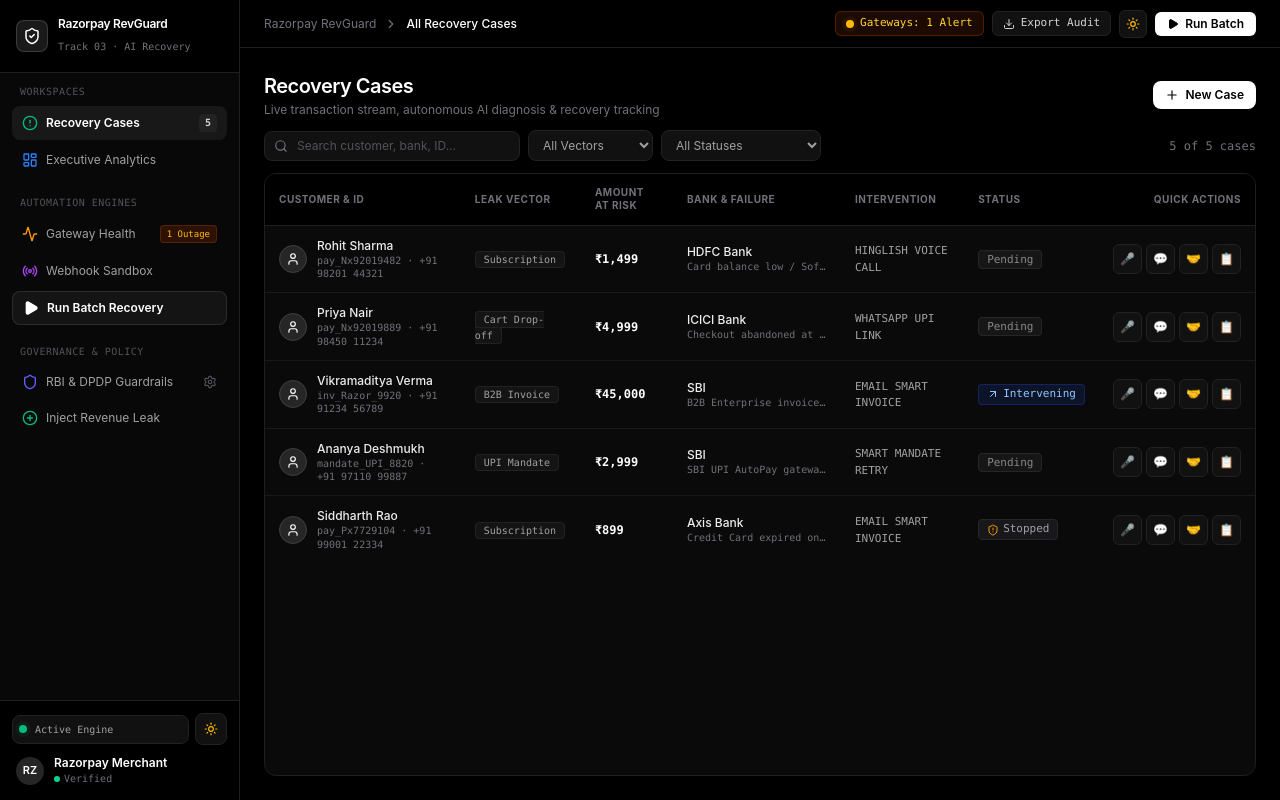
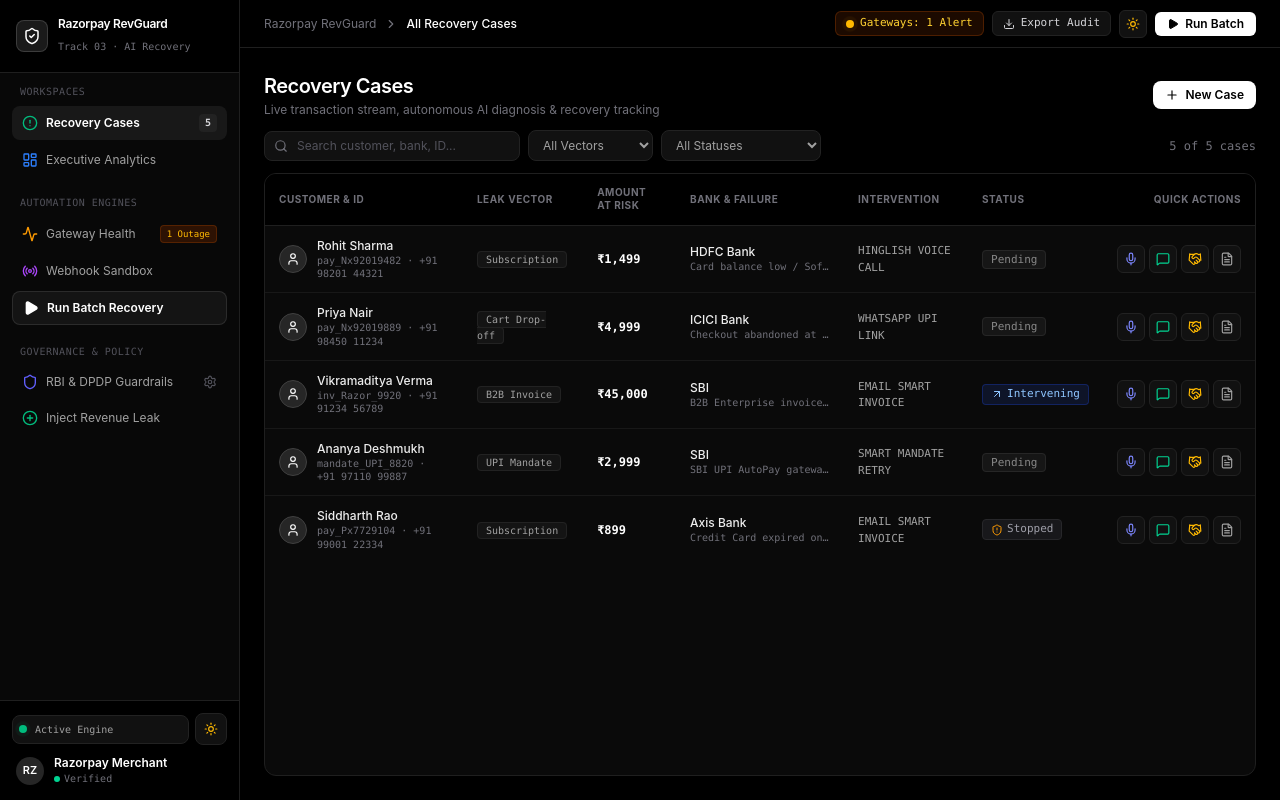
Before and after one commit to Arpitm544/Ai_-Revenue_recover, a React (Vite) app: page / in a window 1280 px wide. Built offline with nearby package versions, Linux system fonts and the light colour scheme.

Commit message:
fix(ui): polish quick action icons, light-mode status badges, and button interactions

```diff
--- a/src/features/bank-health/BankHealthView.tsx
+++ b/src/features/bank-health/BankHealthView.tsx
@@ -45,8 +45,12 @@ export const BankHealthView: React.FC<BankHealthViewProps> = ({
             </h2>
             <span className={`px-2 py-0.5 text-[10px] font-mono rounded ${
               degradedCount > 0
-                ? 'bg-amber-950/50 text-amber-400 border border-amber-800/40'
-                : 'bg-emerald-950/50 text-emerald-400 border border-emerald-800/40'
+                ? isDark
+                  ? 'bg-amber-950/50 text-amber-400 border border-amber-800/40'
+                  : 'bg-amber-100 text-amber-800 border border-amber-300 font-semibold'
+                : isDark
+                  ? 'bg-emerald-950/50 text-emerald-400 border border-emerald-800/40'
+                  : 'bg-emerald-100 text-emerald-800 border border-emerald-300 font-semibold'
             }`}>
               {degradedCount > 0 ? `${degradedCount} Bank Degraded` : 'All Gateways Operational'}
             </span>
--- a/src/features/recovery/CasesTable.tsx
+++ b/src/features/recovery/CasesTable.tsx
@@ -1,7 +1,8 @@
 import React, { useState } from 'react';
 import {
   Search, CheckCircle2, AlertTriangle,
-  ShieldAlert, ArrowUpRight, Clock, Plus, X, User
+  ShieldAlert, ArrowUpRight, Clock, Plus, X, User,
+  Mic, MessageSquare, Handshake, FileText
 } from 'lucide-react';
 import type { RecoveryCase, LeakVector, CaseStatus } from './types';
 import { useTheme } from '../../shared/ThemeContext';
@@ -370,47 +371,47 @@ export const CasesTable: React.FC<CasesTableProps> = ({
                       <div className="flex items-center justify-end space-x-1" onClick={(e) => e.stopPropagation()}>
                         <button
                           onClick={() => onSelectVoiceCase(rcase)}
-                          className={`p-1.5 rounded-md border transition-colors cursor-pointer ${
+                          className={`p-1.5 rounded-md border transition-all duration-150 hover:scale-[1.08] active:scale-[0.92] cursor-pointer ${
                             isDark
-                              ? 'bg-[#111111] hover:bg-[#1E1E1E] text-[#A1A1A1] hover:text-white border-[#222222]'
-                              : 'bg-white hover:bg-neutral-100 text-neutral-600 hover:text-black border-neutral-300 shadow-sm'
+                              ? 'bg-[#111111] hover:bg-[#1E1E1E] text-indigo-400 border-[#222222]'
+                              : 'bg-white hover:bg-neutral-100 text-indigo-600 border-neutral-300 shadow-xs'
                           }`}
                           title="Hinglish Voice AI Simulation"
                         >
-                          🎤
+                          <Mic className="w-3.5 h-3.5" />
                         </button>
                         <button
                           onClick={() => onSelectWhatsAppCase(rcase)}
-                          className={`p-1.5 rounded-md border transition-colors cursor-pointer ${
+                          className={`p-1.5 rounded-md border transition-all duration-150 hover:scale-[1.08] active:scale-[0.92] cursor-pointer ${
                             isDark
-                              ? 'bg-[#111111] hover:bg-[#1E1E1E] text-[#A1A1A1] hover:text-white border-[#222222]'
-                              : 'bg-white hover:bg-neutral-100 text-neutral-600 hover:text-black border-neutral-300 shadow-sm'
+                              ? 'bg-[#111111] hover:bg-[#1E1E1E] text-emerald-400 border-[#222222]'
+                              : 'bg-white hover:bg-neutral-100 text-emerald-600 border-neutral-300 shadow-xs'
                           }`}
                           title="1-Tap UPI WhatsApp Preview"
                         >
-                          💬
+                          <MessageSquare className="w-3.5 h-3.5" />
                         </button>
                         <button
                           onClick={() => onSelectNegotiateCase(rcase)}
-                          className={`p-1.5 rounded-md border transition-colors cursor-pointer ${
+                          className={`p-1.5 rounded-md border transition-all duration-150 hover:scale-[1.08] active:scale-[0.92] cursor-pointer ${
                             isDark
-                              ? 'bg-[#111111] hover:bg-[#1E1E1E] text-[#A1A1A1] hover:text-white border-[#222222]'
-                              : 'bg-white hover:bg-neutral-100 text-neutral-600 hover:text-black border-neutral-300 shadow-sm'
+                              ? 'bg-[#111111] hover:bg-[#1E1E1E] text-amber-400 border-[#222222]'
+                              : 'bg-white hover:bg-neutral-100 text-amber-600 border-neutral-300 shadow-xs'
                           }`}
                           title="B2B Settlement Negotiator"
                         >
-                          🤝
+                          <Handshake className="w-3.5 h-3.5" />
                         </button>
                         <button
                           onClick={() => onSelectAuditCase(rcase)}
-                          className={`p-1.5 rounded-md border transition-colors cursor-pointer ${
+                          className={`p-1.5 rounded-md border transition-all duration-150 hover:scale-[1.08] active:scale-[0.92] cursor-pointer ${
                             isDark
                               ? 'bg-[#111111] hover:bg-[#1E1E1E] text-[#A1A1A1] hover:text-white border-[#222222]'
-                              : 'bg-white hover:bg-neutral-100 text-neutral-600 hover:text-black border-neutral-300 shadow-sm'
+                              : 'bg-white hover:bg-neutral-100 text-neutral-600 hover:text-black border-neutral-300 shadow-xs'
                           }`}
-                          title="Immutable Audit Trail"
+                          title="Immutable Cryptographic Audit Trail"
                         >
-                          📋
+                          <FileText className="w-3.5 h-3.5" />
                         </button>
                       </div>
                     </td>
```
